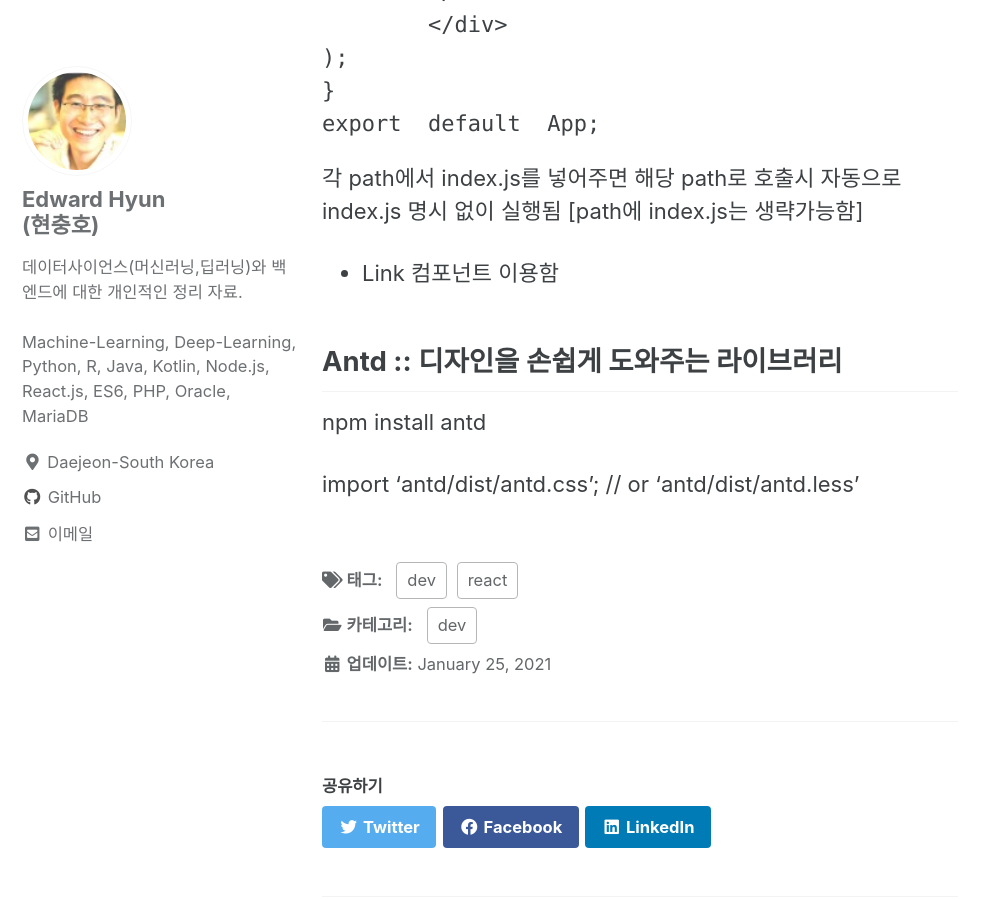
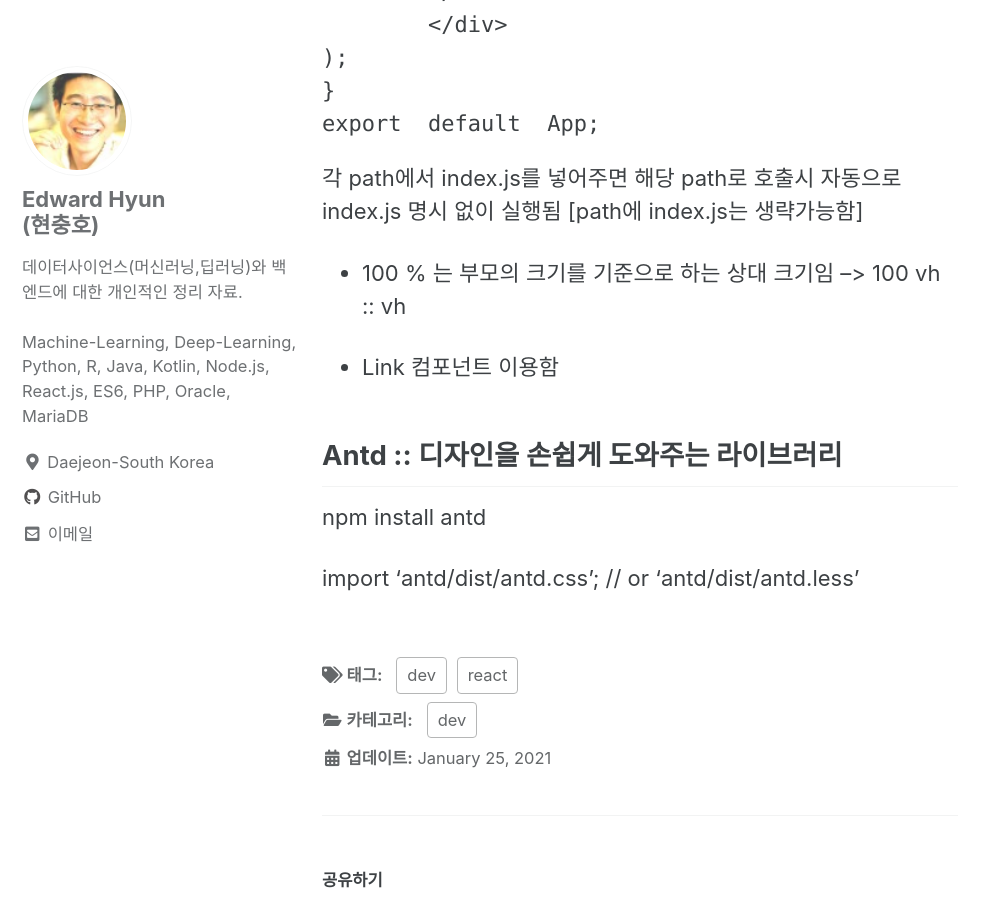
Before and after one commit to iamhch24/iamhch24.github.io, a Jekyll site: the page built from _posts/2021-01-25-[React].md, in a window 1280 px wide and 900 px high, scrolled down 4437 px. Shown: the whole window, without its empty margins (0-998 px from the left). Built offline with Jekyll 4.4.1, drawn with Linux system fonts in a browser that asks for light colours; cached includes are drawn as plain includes.

Commit message:
_posts/2021-01-25-[React].md updated from https://stackedit.io/

````diff
--- a/_posts/2021-01-25-[React].md
+++ b/_posts/2021-01-25-[React].md
@@ -140,18 +140,20 @@ export  default  App;
 ```
 각 path에서 index.js를 넣어주면 해당 path로 호출시 자동으로 index.js 명시 없이 실행됨 [path에 index.js는 생략가능함]
 
+* 100 % 는 부모의 크기를 기준으로 하는 상대 크기임
+--> 100 vh :: vh
+
+* Link 컴포넌트 이용함
 
 
-
-* Link 컴포넌트 이용함
 
 ## Antd :: 디자인을 손쉽게 도와주는 라이브러리
 npm install antd
 
 import 'antd/dist/antd.css'; // or 'antd/dist/antd.less'
 <!--stackedit_data:
-eyJoaXN0b3J5IjpbMjEzMTk3MjI5MiwtMTI3ODUzOTczMyw0Mj
-kwNDgyMDEsLTQ3NDE0MDYzOSwtMjU3OTIxNTE2LDExMDE0NDk2
-OTMsLTE2NDI0MzExODUsLTE2NjczNDM1NjYsMTMwNjc4NTI5Ni
-wtMTk2MTU5Njc5OF19
+eyJoaXN0b3J5IjpbNjI0NDMyNTI0LC0xMjc4NTM5NzMzLDQyOT
+A0ODIwMSwtNDc0MTQwNjM5LC0yNTc5MjE1MTYsMTEwMTQ0OTY5
+MywtMTY0MjQzMTE4NSwtMTY2NzM0MzU2NiwxMzA2Nzg1Mjk2LC
+0xOTYxNTk2Nzk4XX0=
 -->
````
